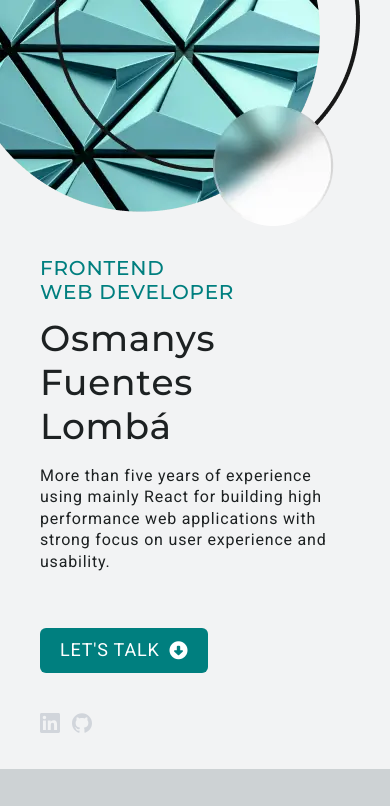
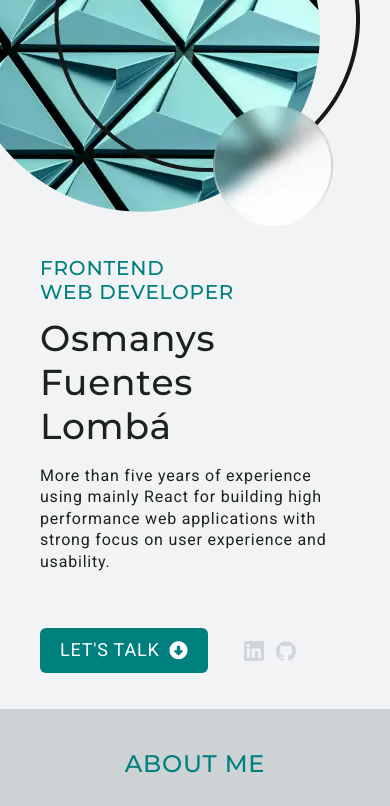
Before and after one commit to wonddark/wonddark.github.io, an Astro site: page /en in a window 390 px wide. Shown: the top 806 px of the page. Built offline with nearby package versions, Linux system fonts and the light colour scheme; Astro itself is replaced by a stand-in of ours.

Commit message:
Fixed breakpoints for layout of header

```diff
--- a/src/components/en/Header.astro
+++ b/src/components/en/Header.astro
@@ -28,11 +28,11 @@ import LinkButton from "../LinkButton.astro";
           high performance web applications with strong focus on user experience
           and usability.
         </p>
-        <div class="mt-14 flex flex-col sm:flex-row sm:items-center gap-4">
+        <div class="mt-14 flex items-center gap-4">
           <LinkButton url="#contact" icon="fa-circle-down" text="Let's talk"
                       id="contact-button" />
           <div
-            class="flex items-end gap-3 sm:gap-4 text-xl mt-6 sm:mt-0 sm:px-5">
+            class="flex items-end gap-3 sm:gap-4 text-xl px-5">
             <a href="https://www.linkedin.com/in/wonddark"
                class="text-gray-300">
               <svg role="img" viewBox="0 0 24 24"
```
